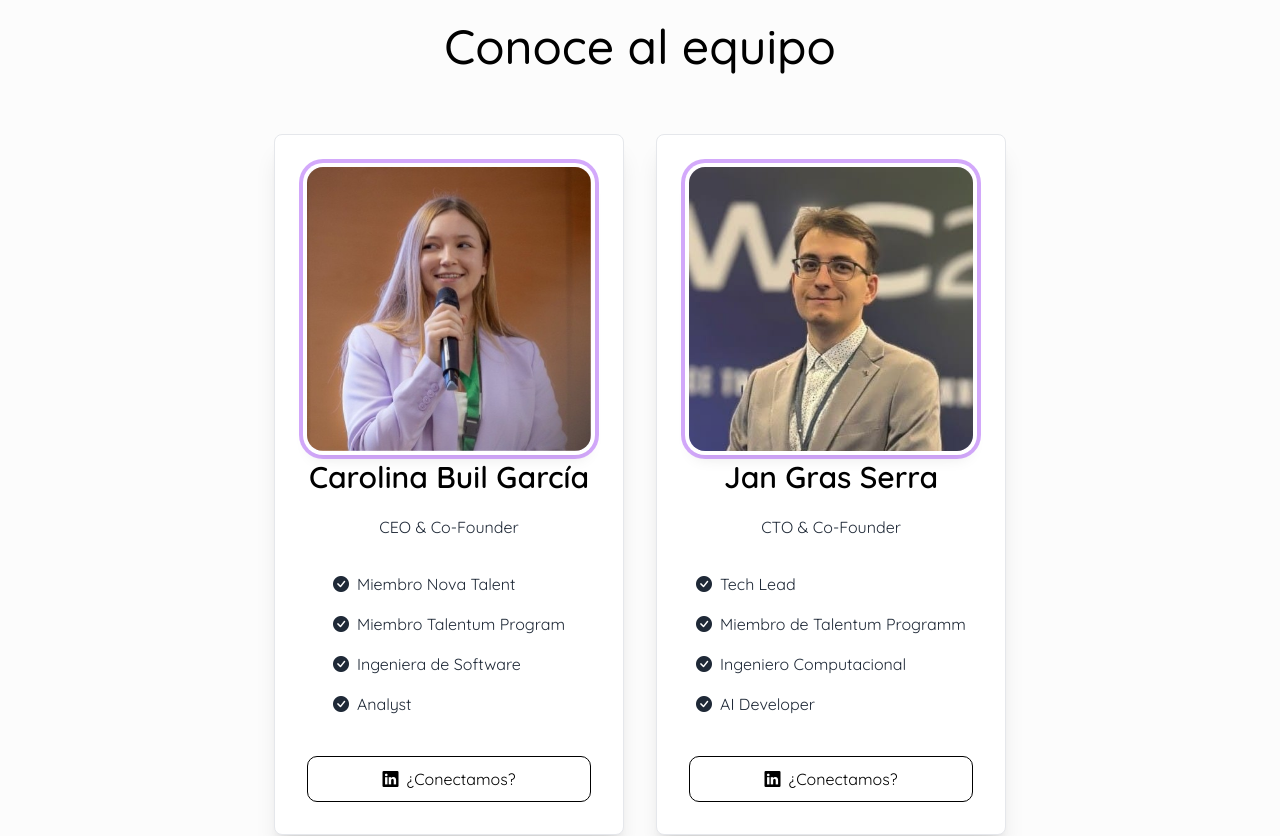
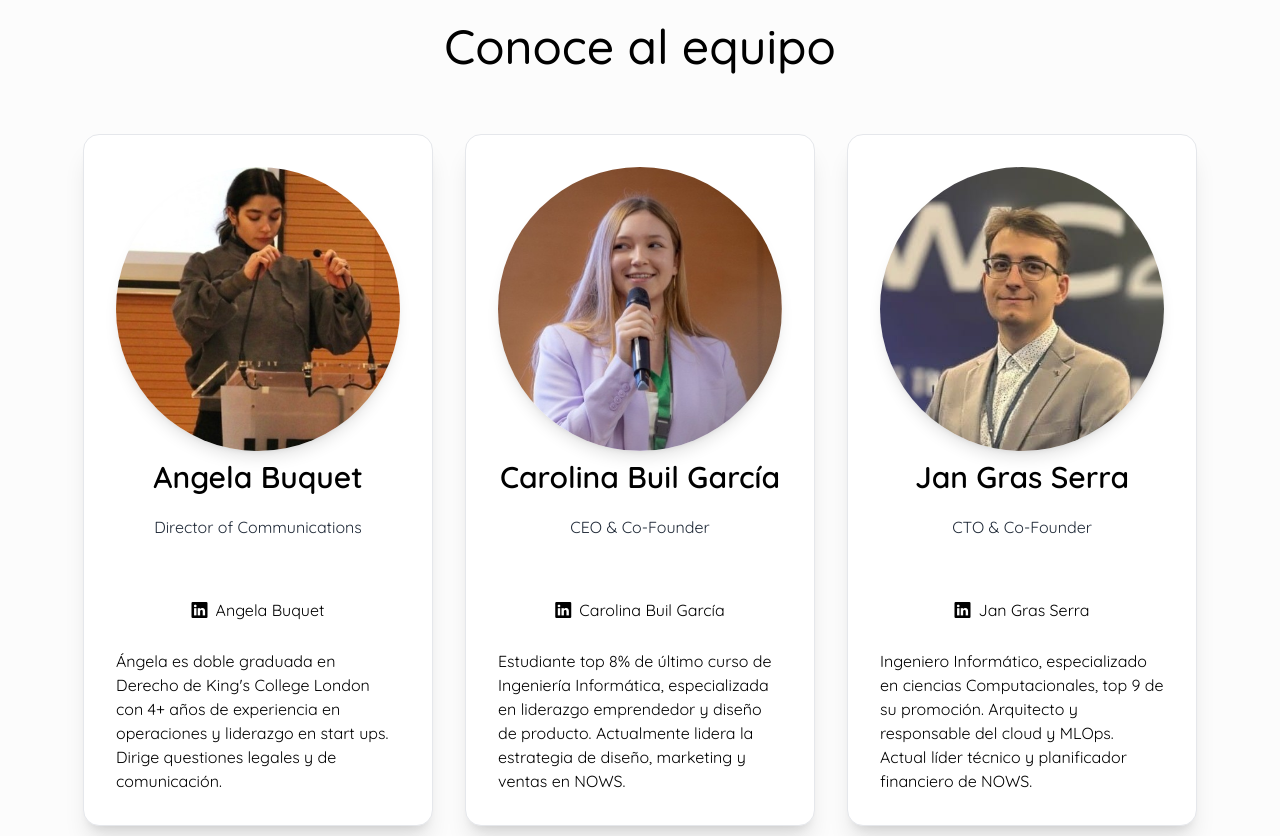
Before and after one commit to nows-edu/landing-concursos, a website: page index.html in a window 1280 px wide. Shown: the part 2260-3096 px from the top of the page. Drawn offline with nearby package versions, Linux system fonts and the light colour scheme; files that its build step writes are made by us from their sources; a web font is replaced by a local one.

Commit message:
Profiles DONE

```diff
--- a/index.html
+++ b/index.html
@@ -403,16 +403,42 @@
             <div
                 class="tw-mt-10 tw-flex tw-flex-wrap tw-place-content-center tw-gap-8 max-lg:tw-flex-col"
             >
+                <!--Angela-->
+                <div
+                    class="reveal-up tw-flex tw-w-[350px] tw-flex-col tw-place-items-center tw-gap-2 tw-rounded-2xl tw-border-[1px]
+                    tw-border-outlineColor tw-bg-white dark:tw-bg-[#080808] dark:tw-border-[#1f2123] tw-p-8 tw-shadow-xl max-lg:tw-w-[320px]"
+                >
+                    <img src="./assets/images/people/angela.jpeg"
+                                alt="fotografia de Carolina Buil Garcia" class="tw-w-full tw-h-auto tw-object-cover tw-rounded-full tw-shadow-lg
+                                hover:tw-scale-90 tw-transition-transform tw-duration-300">
+                    <h3 class="">
+                        <span class="tw-text-3xl max-md:tw-text-xl tw-font-semibold">Angela Buquet</span>
+                    </h3>
+                    <p class="tw-mt-3 tw-text-center tw-text-gray-800 dark:tw-text-gray-100">
+                        Director of Communications
+                    </p>
+                    <hr />
+                    <a
+                    href="https://www.linkedin.com/in/angela-buquet/"
+                    target="_blank"
+                    class="btn tw-mt-8 !tw-w-full tw-transition-transform tw-duration-[0.3s]
+                            hover:tw-scale-x-[1.02] !tw-text-black !tw-bg-transparent
+                            dark:!tw-text-white tw-flex tw-items-center tw-justify-center tw-gap-2"
+                    >
+                        <i class="bi bi-linkedin"></i>
+                        <span>Angela Buquet</span>
+                    </a>
+                    <hr />
+                    <p>Ángela es doble graduada en Derecho de King's College London con 4+ años de experiencia en operaciones y liderazgo en start ups. Dirige questiones legales y de comunicación.</p>
+                </div>
                 <!-- Carol -->
                 <div
-                    class="reveal-up tw-flex tw-w-[350px] tw-flex-col tw-place-items-center tw-gap-2 tw-rounded-lg tw-border-[1px]
-                            tw-border-outlineColor tw-bg-white dark:tw-bg-[#080808] dark:tw-border-[#1f2123] tw-p-8 tw-shadow-xl max-lg:tw-w-[320px]"
+                    class="reveal-up tw-flex tw-w-[350px] tw-flex-col tw-place-items-center tw-gap-2 tw-rounded-2xl tw-border-[1px]
+                            tw-border-outlineColor tw-bg-white dark:tw-bg-[#080808] dark:tw-border-[#595858] tw-p-8 tw-shadow-xl max-lg:tw-w-[320px]"
                 >
                     <img src="./assets/images/people/carol.jpeg"
-                                alt="fotografia de Carolina Buil Garcia" class="tw-w-full tw-h-auto tw-object-cover tw-rounded-2xl tw-shadow-lg
-                                hover:tw-scale-105 tw-transition-transform tw-duration-300
-                                tw-ring-4 tw-ring-offset-4 tw-ring-purple-500/50 dark:tw-ring-purple-500/30
-                                dark:tw-ring-offset-[#080808]">
+                                alt="fotografia de Carolina Buil Garcia" class="tw-w-full tw-h-auto tw-object-cover tw-rounded-full tw-shadow-lg
+                                hover:tw-scale-105 tw-transition-transform tw-duration-300">
                     <h3 class="">
                         <span class="tw-text-3xl max-md:tw-text-xl tw-font-semibold">Carolina Buil García</span>
                     </h3>
@@ -420,51 +446,28 @@
                        CEO & Co-Founder
                     </p>
                     <hr />
-                    <ul
-                        class="tw-mt-4 tw-flex tw-flex-col tw-gap-4 tw-text-base
-                                tw-text-gray-800 dark:tw-text-gray-200"
-                    >
-                        <li class="tw-flex tw-gap-2">
-                            <i class="bi bi-check-circle-fill"></i>
-                            <span>Miembro Nova Talent</span>
-                        </li>
-                        <li class="tw-flex tw-gap-2">
-                            <i class="bi bi-check-circle-fill"></i>
-                            <span>Miembro Talentum Program</span>
-                        </li>
-                        <li class="tw-flex tw-gap-2">
-                            <i class="bi bi-check-circle-fill"></i>
-                            <span>Ingeniera de Software</span>
-                        </li>
-
-                        <li class="tw-flex tw-gap-2 ">
-                            <i class="bi bi-check-circle-fill"></i>
-                            <span>Analyst</span>
-                        </li>
-                    </ul>
                     <a
                     href="https://www.linkedin.com/in/carolina-buil-garcia-225288238/"
                     target="_blank"
                     class="btn tw-mt-8 !tw-w-full tw-transition-transform tw-duration-[0.3s]
                             hover:tw-scale-x-[1.02] !tw-text-black !tw-bg-transparent
-                            !tw-border-[1px] tw-border-black dark:tw-border-white dark:!tw-text-white
-                            tw-flex tw-items-center tw-justify-center tw-gap-2"
+                            dark:!tw-text-white tw-flex tw-items-center tw-justify-center tw-gap-2"
                     >
                         <i class="bi bi-linkedin"></i>
-                        <span>¿Conectamos?</span>
+                        <span>Carolina Buil García</span>
                     </a>
+                    <hr />
+                    <p>Estudiante top 8% de último curso de Ingeniería Informática, especializada en liderazgo emprendedor y diseño de producto. Actualmente lidera la estrategia de diseño, marketing y ventas en NOWS.</p>
                 </div>
 
                 <!-- Jan -->
                 <div
-                    class="reveal-up tw-flex tw-w-[350px] tw-flex-col tw-place-items-center tw-gap-2 tw-rounded-lg tw-border-[1px]
-                            tw-border-outlineColor dark:tw-bg-[#080808] dark:tw-border-[#1f2123] tw-bg-white tw-p-8 tw-shadow-xl max-lg:tw-w-[320px]"
+                    class="reveal-up tw-flex tw-w-[350px] tw-flex-col tw-place-items-center tw-gap-2 tw-rounded-2xl tw-border-[1px]
+                            tw-border-outlineColor dark:tw-bg-[#080808] dark:tw-border-[#595858] tw-bg-white tw-p-8 tw-shadow-xl max-lg:tw-w-[320px]"
                 >
                     <img src="./assets/images/people/jan.jpeg"
-                                alt="fotografia de Jan Gras Serra" class="tw-w-full tw-h-auto tw-object-cover tw-rounded-2xl tw-shadow-lg
-                                hover:tw-scale-105 tw-transition-transform tw-duration-300
-                                tw-ring-4 tw-ring-offset-4 tw-ring-purple-500/50 dark:tw-ring-purple-500/30
-                                dark:tw-ring-offset-[#080808]">
+                                alt="fotografia de Jan Gras Serra" class="tw-w-full tw-h-auto tw-object-cover tw-rounded-full tw-shadow-lg
+                                hover:tw-scale-105 tw-transition-transform tw-duration-300">
                     <h3 class="">
                         <span class="tw-text-3xl max-md:tw-text-xl tw-font-semibold">Jan Gras Serra</span>
                     </h3>
@@ -472,39 +475,47 @@
                         CTO & Co-Founder
                     </p>
                     <hr />
-                    <ul
-                        class="tw-mt-4 tw-flex tw-flex-col tw-gap-4 tw-text-base
-                                tw-text-gray-800 dark:tw-text-gray-200"
-                    >
-                        <li class="tw-flex tw-gap-2">
-                            <i class="bi bi-check-circle-fill"></i>
-                            <span>Tech Lead</span>
-                        </li>
-                        <li class="tw-flex tw-gap-2">
-                            <i class="bi bi-check-circle-fill"></i>
-                            <span>Miembro de Talentum Programm</span>
-                        </li>
-                        <li class="tw-flex tw-gap-2">
-                            <i class="bi bi-check-circle-fill"></i>
-                            <span>Ingeniero Computacional</span>
-                        </li>
-
-                        <li class="tw-flex tw-gap-2 ">
-                            <i class="bi bi-check-circle-fill"></i>
-                            <span>AI Developer</span>
-                        </li>
-                    </ul>
                     <a
                     href="https://www.linkedin.com/in/jangras/"
                     target="_blank"
                     class="btn tw-mt-8 !tw-w-full tw-transition-transform tw-duration-[0.3s]
                             hover:tw-scale-x-[1.02] !tw-text-black !tw-bg-transparent
-                            !tw-border-[1px] tw-border-black dark:tw-border-white dark:!tw-text-white
-                            tw-flex tw-items-center tw-justify-center tw-gap-2"
+                            dark:!tw-text-white tw-flex tw-items-center tw-justify-center tw-gap-2"
                     >
                         <i class="bi bi-linkedin"></i>
-                        <span>¿Conectamos?</span>
+                        <span>Jan Gras Serra</span>
                     </a>
+                    <hr />
+                    <p>Ingeniero Informático, especializado en ciencias Computacionales, top 9 de su promoción. Arquitecto y responsable del cloud y MLOps. Actual líder técnico y planificador financiero de NOWS.</p>
+                </div>
+
+                <!--Javier Rodriguez-->
+                <div
+                    class="reveal-up tw-flex tw-w-[350px] tw-flex-col tw-place-items-center tw-gap-2 tw-rounded-2xl tw-border-[1px]
+                            tw-border-outlineColor tw-bg-white dark:tw-bg-[#080808] dark:tw-border-[#1f2123] tw-p-8 tw-shadow-xl max-lg:tw-w-[320px]"
+                >
+                    <img src="./assets/images/people/javier.jpeg"
+                                alt="fotografia de Carolina Buil Garcia" class="tw-w-full tw-h-auto tw-object-cover tw-rounded-full tw-shadow-lg
+                                hover:tw-scale-90 tw-transition-transform tw-duration-300">
+                    <h3 class="">
+                        <span class="tw-text-3xl max-md:tw-text-xl tw-font-semibold">Javier Rodriguez</span>
+                    </h3>
+                    <p class="tw-mt-3 tw-text-center tw-text-gray-800 dark:tw-text-gray-100">
+                       Software Engineer
+                    </p>
+                    <hr />
+                    <a
+                    href="https://www.linkedin.com/in/javier-rodr%C3%ADguez-fern%C3%A1ndez/"
+                    target="_blank"
+                    class="btn tw-mt-8 !tw-w-full tw-transition-transform tw-duration-[0.3s]
+                            hover:tw-scale-x-[1.02] !tw-text-black !tw-bg-transparent
+                            dark:!tw-text-white tw-flex tw-items-center tw-justify-center tw-gap-2"
+                    >
+                        <i class="bi bi-linkedin"></i>
+                        <span>Javier Rodriguez</span>
+                    </a>
+                    <hr />
+                    <p>Estudiante de un doble grado en Ingeniería Informática y Matemáticas. En NOWS, lidera el desarrollo tecnológico y colabora en la gestión financiera.</p>
                 </div>
 
             </div>
```
Also changed, not shown: assets/images/people/angela.jpeg (added), assets/images/people/javier.jpeg (added).
